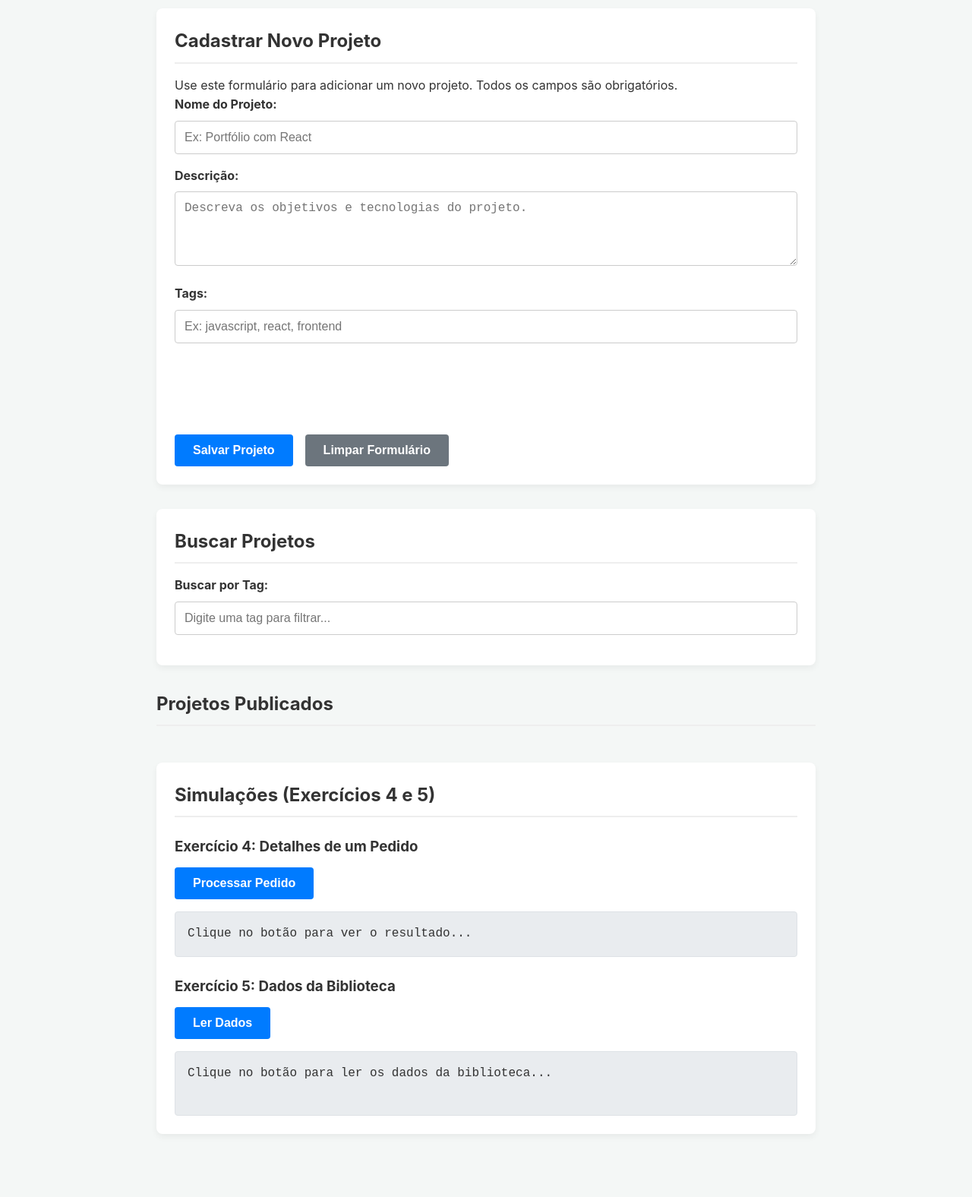
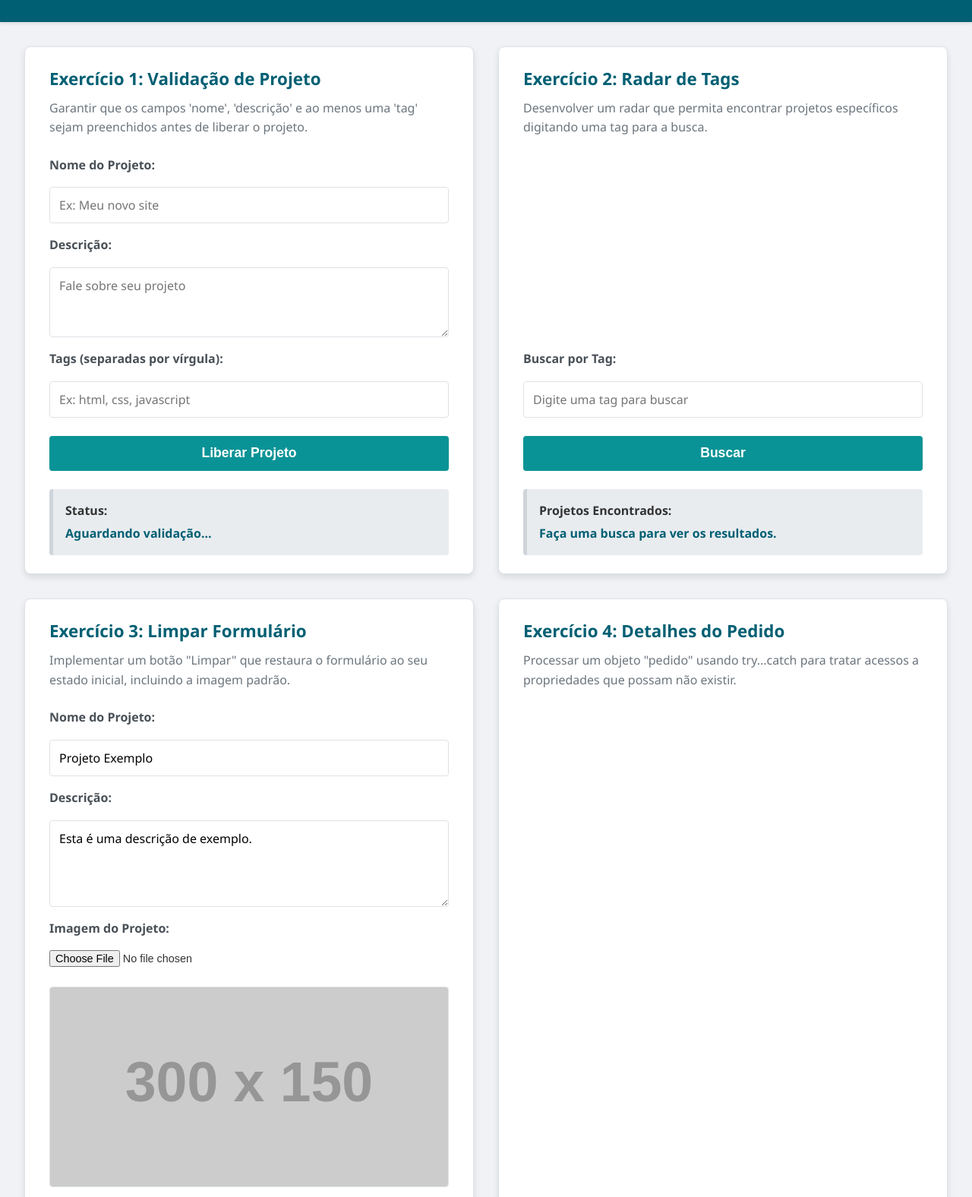
Before and after one commit to erikborges013/atividade-24-06, a plain HTML site: page index.html in a window 1280 px wide. Shown: the part 120-1696 px from the top of the page at 76% size. Drawn offline with Linux system fonts and the light colour scheme; placeholder pictures from the web are drawn by us.

Commit message:
Recomeço dos exercicios da alura

```diff
--- a/index.html
+++ b/index.html
@@ -3,89 +3,119 @@
 <head>
     <meta charset="UTF-8">
     <meta name="viewport" content="width=device-width, initial-scale=1.0">
-    <title>Exercícios Alura - Projetos</title>
+    <title>Portfólio de Exercícios - [Seu Nome]</title>
     <link rel="stylesheet" href="style.css">
+
+    <script src="script.js" defer></script>
 </head>
 <body>
 
-    <div class="container">
-        <header>
-            <h1>Painel de Gerenciamento de Projetos</h1>
-        </header>
+    <header>
+        <h1>Minha Caixa de Ferramentas de Lógica</h1>
+        <p>Uma coleção de desafios de programação resolvidos.</p>
+    </header>
 
-        <main>
-            <section class="card">
-                <h2>Cadastrar Novo Projeto</h2>
-                <p>Use este formulário para adicionar um novo projeto. Todos os campos são obrigatórios.</p>
+    <main class="container-exercicios">
 
-                <form id="projeto-form">
-                    <div class="form-group">
-                        <p id="mensagem-form"></p>
-                        <label for="nome">Nome do Projeto:</label>
-                        <input type="text" id="nome" name="nome" placeholder="Ex: Portfólio com React">
-                    </div>
+        <article class="exercicio" id="exercicio-1">
+            <h2>Exercício 1: Validação de Projeto</h2>
+            <p class="descricao">Garantir que os campos 'nome', 'descrição' e ao menos uma 'tag' sejam preenchidos antes de liberar o projeto.</p>
+            <div class="input-area">
+                <label for="proj-nome">Nome do Projeto:</label>
+                <input type="text" id="proj-nome" placeholder="Ex: Meu novo site">
 
-                    <div class="form-group">
-                        <label for="descricao">Descrição:</label>
-                        <textarea id="descricao" name="descricao" rows="4" placeholder="Descreva os objetivos e tecnologias do projeto."></textarea>
-                    </div>
+                <label for="proj-descricao">Descrição:</label>
+                <textarea id="proj-descricao" rows="3" placeholder="Fale sobre seu projeto"></textarea>
 
-                    <div class="form-group">
-                        <label for="tags">Tags: </label>
-                        <input type="text" id="tags" name="tags" placeholder="Ex: javascript, react, frontend">
-                    </div>
+                <label for="proj-tags">Tags (separadas por vírgula):</label>
+                <input type="text" id="proj-tags" placeholder="Ex: html, css, javascript">
+            </div>
+            <button id="btn-validar">Liberar Projeto</button>
+            <div class="resultado">
+                <h3>Status:</h3>
+                <p id="resultado-1">Aguardando validação...</p>
+            </div>
+        </article>
 
-                    <div class="exibir-tags" id="exibir-tags">
-                        <ul class="lista-de-tags" id="lista-de-tags">
+        <article class="exercicio" id="exercicio-2">
+            <h2>Exercício 2: Radar de Tags</h2>
+            <p class="descricao">Desenvolver um radar que permita encontrar projetos específicos digitando uma tag para a busca.</p>
+            <div class="input-area">
+                <label for="busca-tag">Buscar por Tag:</label>
+                <input type="text" id="busca-tag" placeholder="Digite uma tag para buscar">
+            </div>
+            <button id="btn-buscar">Buscar</button>
+            <div class="resultado">
+                <h3>Projetos Encontrados:</h3>
+                <div id="resultado-2">
+                    <p>Faça uma busca para ver os resultados.</p>
+                </div>
+            </div>
+            <div id="banco-de-projetos" style="display: none;">
+                <div data-tags="html,css,portfolio">Projeto Alpha</div>
+                <div data-tags="javascript,api,node">Projeto Beta</div>
+                <div data-tags="python,django,web">Projeto Gamma</div>
+                <div data-tags="html,css,javascript">Projeto Delta</div>
+            </div>
+        </article>
 
-                        </ul>
-                    </div>
+        <article class="exercicio" id="exercicio-3">
+            <h2>Exercício 3: Limpar Formulário</h2>
+            <p class="descricao">Implementar um botão "Limpar" que restaura o formulário ao seu estado inicial, incluindo a imagem padrão.</p>
+            <form id="projeto-form">
+                <div class="input-area">
+                    <label for="nome">Nome do Projeto:</label>
+                    <input type="text" id="nome" name="nome" value="Projeto Exemplo">
 
-                    <div class="form-actions">
-                        <button type="submit" id="btn-salvar">Salvar Projeto</button>
-                        <button type="button" id="btn-limpar" class="botao-limpar">Limpar Formulário</button>
-                    </div>
-                </form>
-            </section>
+                    <label for="descricao">Descrição:</label>
+                    <textarea id="descricao" name="descricao" rows="4">Esta é uma descrição de exemplo.</textarea>
 
-            <section class="card">
-                <h2>Buscar Projetos</h2>
-                <div class="form-group">
-                    <label for="busca-tag">Buscar por Tag:</label>
-                    <input type="text" id="busca-tag" placeholder="Digite uma tag para filtrar...">
-                </div>
-            </section>
+                    <label for="imagem">Imagem do Projeto:</label>
+                    <input type="file" id="imagem" name="imagem">
+                    <img id="imagem-preview" src="https://via.placeholder.com/300x150.png?text=Imagem+Padrão" alt="Imagem do Projeto">
 
-            <section>
-                <h2>Projetos Publicados</h2>
-                <div id="lista-projetos">
-
-                    </div>
-            </section>
-
-            <section class="card">
-                <h2>Simulações (Exercícios 4 e 5)</h2>
-
-                <div class="simulacao-group">
-                    <h3>Exercício 4: Detalhes de um Pedido</h3>
-                    <button id="btn-exibir-pedido">Processar Pedido</button>
-                    <div id="resultado-pedido" class="resultado-box">
-                        Clique no botão para ver o resultado...
-                    </div>
+                    <label for="tags">Tags:</label>
+                    <input type="text" id="tags" name="tags" placeholder="Adicione tags separadas por vírgula">
                 </div>
 
-                <div class="simulacao-group">
-                    <h3>Exercício 5: Dados da Biblioteca</h3>
-                    <button id="btn-ler-biblioteca">Ler Dados</button>
-                    <pre id="resultado-biblioteca" class="resultado-box">
-Clique no botão para ler os dados da biblioteca...
-                    </pre>
+                <div class="botoes-wrapper">
+                    <button type="submit" id="btn-salvar-proj">Salvar Projeto</button>
+                    <button type="button" id="btn-limpar-form" class="botao-limpar">Limpar</button>
                 </div>
-            </section>
-        </main>
-    </div>
+            </form>
+        </article>
 
-    <script src="script.js"></script>
+        <article class="exercicio" id="exercicio-4">
+            <h2>Exercício 4: Detalhes do Pedido</h2>
+            <p class="descricao">Processar um objeto "pedido" usando try...catch para tratar acessos a propriedades que possam não existir.</p>
+            <div class="botoes-wrapper">
+                <button id="btn-pedido-valido">Simular Pedido Válido</button>
+                <button id="btn-pedido-invalido" class="botao-limpar">Simular Pedido com Erro</button>
+            </div>
+            <div class="resultado">
+                <h3>Detalhes do Pedido:</h3>
+                <p id="resultado-4">Clique em um botão para processar um pedido.</p>
+            </div>
+        </article>
+
+        <article class="exercicio" id="exercicio-5">
+            <h2>Exercício 5: Leitura da Biblioteca</h2>
+            <p class="descricao">Ler dados de livros de um objeto, utilizando try...catch para capturar erros em dados malformados ou ausentes.</p>
+             <div class="botoes-wrapper">
+                <button id="btn-biblioteca-valida">Processar Biblioteca Completa</button>
+                <button id="btn-biblioteca-invalida" class="botao-limpar">Processar Biblioteca com Erros</button>
+            </div>
+            <div class="resultado">
+                <h3>Livros Processados:</h3>
+                <p id="resultado-5">Clique em um botão para processar a biblioteca.</p>
+            </div>
+        </article>
+
+    </main>
+
+    <footer>
+        <p>&copy; 2025 [Seu Nome]. Construído como parte do meu portfólio de desenvolvimento.</p>
+    </footer>
 
 </body>
 </html>
--- a/script.js
+++ b/script.js
@@ -1,70 +1,19 @@
-const inputNome = document.getElementById("nome");
-const inputDescricao = document.getElementById("descricao");
-const inputTags = document.getElementById("tags");
-const listaParaExibirTags = document.getElementById("lista-de-tags");
-const mensagemDoFormulario = document.getElementById("mensagem-form");
-const btnSalvar = document.getElementById("btn-salvar");
-const btnLimpar = document.getElementById("btn-limpar");
+//Implementando tratamento de dados
 
+const btnLiberarProjeto = document.getElementById("btn-validar");
+const mensagemDeValidacao = document.getElementById("resultado-1");
 
-
-inputTags.addEventListener("keypress", (evento) => {
-
-    if (evento.key === "Enter") {
-        evento.preventDefault();
-        const tag = document.createElement("li");
-        tag.classList.add("tag");
-        const tagTexto = document.createElement("p");
-        tagTexto.innerText = inputTags.value;
-        tag.appendChild(tagTexto);
-        listaParaExibirTags.appendChild(tag);
-        inputTags.value = "";
-    }
-})
-const listaProjetos = document.getElementById("lista-projetos");
-
-btnSalvar.addEventListener("click", async(evento) => {
+btnLiberarProjeto.addEventListener("click", (evento) => {
     evento.preventDefault();
-    const nome = inputNome.value;
-    const descricao = inputDescricao.value;
-    const tag = inputTags.value;
-    const quantidadeDeTags = listaParaExibirTags.querySelectorAll(".tag");
-    if (nome === "" || descricao === "" || quantidadeDeTags.length === 0 ) {
-        mensagemDoFormulario.textContent = "Por favor, preencha os campos corretamente.";
-        setTimeout(() => {
-            mensagemDoFormulario.innerText = "";
-        }, 2000);
-        return;
-    }
-    btnSalvar.innerText = "Cadastrando..."
-    btnSalvar.disabled = true;
-    try {
-        setTimeout(() => {
-            listaProjetos.innerHTML = `<div class="projeto-card">
-                        <h4 id="titulo-projeto-publicado">${nome}</h4>
-                        <p id="descricao-projeto-publicado">${descricao}</p>
-                        <div class="tags-container">
-                            <span class="tag">html</span>
-                            <span class="tag">css</span>
-                        </div>
-                    </div>`
-                    quantidadeDeTags.forEach(doc => {
-                        const tagCriada = document.createElement("span");
-                        tagCriada.innerText = doc;
-                        const containerTags = document.querySelector(".tags-container");
-                        containerTags.appendChild(tagCriada);
-                    });
-            mensagemDoFormulario.innerText = "Cadastrado com sucesso!"
-        }, 2000);
-    } catch (error) {
-        console.error(error);
-    } finally {
-        btnSalvar.innerText = "Salvar Projeto";
-        btnSalvar.disabled = false;
-        inputNome.value = "";
-        inputDescricao.value = "";
-        inputTags.value = "";
-        listaParaExibirTags.innerHTML = "";
+    const inputNomeDoProjeto = document.getElementById("proj-nome").value;
+    const inputDescricaoDoProjeto = document.getElementById("proj-descricao").value;
+    const inputTagsDoProjeto = document.getElementById("proj-tags").value;
+    if (inputNomeDoProjeto && inputDescricaoDoProjeto && inputTagsDoProjeto) {
+        mensagemDeValidacao.innerText = "Projeto publicado com sucesso!";
+    } else {
+        mensagemDeValidacao.innerText = "Preencha os campos corretamente";
     }
 
 })
+
+//Formulário de busca
--- a/style.css
+++ b/style.css
@@ -1,168 +1,202 @@
-/* Estilos Gerais e Reset */
+/* --- Variáveis de Cor e Fontes (fácil de customizar) --- */
+:root {
+    --cor-primaria: #005f73;
+    --cor-secundaria: #0a9396;
+    --cor-fundo: #f0f2f5;
+    --cor-fundo-card: #ffffff;
+    --cor-texto: #333333;
+    --cor-texto-claro: #ffffff;
+    --cor-borda: #dee2e6;
+    --cor-sombra: rgba(0, 0, 0, 0.1);
+    --cor-sucesso: #e9f5e9;
+    --cor-sucesso-borda: #a3d9a3;
+    --cor-erro: #f8d7da;
+    --cor-erro-borda: #f5c6cb;
+    --cor-botao-secundario: #6c757d;
+    --fonte-principal: 'Segoe UI', Tahoma, Geneva, Verdana, sans-serif;
+}
+
+/* --- Reset e Estilos Gerais --- */
 * {
+    box-sizing: border-box;
     margin: 0;
     padding: 0;
-    box-sizing: border-box;
 }
 
 body {
-    font-family: -apple-system, BlinkMacSystemFont, 'Segoe UI', Roboto, Helvetica, Arial, sans-serif;
-    background-color: #f4f7f6;
-    color: #333;
+    font-family: var(--fonte-principal);
+    background-color: var(--cor-fundo);
+    color: var(--cor-texto);
     line-height: 1.6;
 }
 
-.container {
-    max-width: 900px;
-    margin: 2rem auto;
-    padding: 1rem;
+/* --- Cabeçalho e Rodapé --- */
+header {
+    background-color: var(--cor-primaria);
+    color: var(--cor-texto-claro);
+    padding: 2rem;
+    text-align: center;
+    box-shadow: 0 2px 4px var(--cor-sombra);
 }
 
-header {
-    text-align: center;
-    margin-bottom: 2rem;
+header h1 {
+    margin-bottom: 0.5rem;
 }
 
-h1 {
-    color: #0056b3;
+footer {
+    text-align: center;
+    padding: 1.5rem;
+    margin-top: 2rem;
+    font-size: 0.9em;
+    color: #6c757d;
 }
 
-h2 {
-    color: #333;
-    margin-bottom: 1rem;
-    padding-bottom: 0.5rem;
-    border-bottom: 2px solid #eee;
+/* --- Layout Principal dos Exercícios --- */
+.container-exercicios {
+    display: grid;
+    grid-template-columns: repeat(auto-fit, minmax(400px, 1fr));
+    gap: 2rem;
+    padding: 2rem;
+    max-width: 1400px;
+    margin: 0 auto;
 }
 
-h3 {
-    margin-bottom: 0.75rem;
+/* --- Estilo Individual de Cada Card de Exercício --- */
+.exercicio {
+    background-color: var(--cor-fundo-card);
+    border: 1px solid var(--cor-borda);
+    border-radius: 8px;
+    padding: 1.5rem 2rem;
+    box-shadow: 0 4px 8px var(--cor-sombra);
+    transition: transform 0.3s ease, box-shadow 0.3s ease;
+    display: flex;
+    flex-direction: column;
 }
 
-section {
-    margin-bottom: 2rem;
+.exercicio:hover {
+    transform: translateY(-5px);
+    box-shadow: 0 8px 16px var(--cor-sombra);
 }
 
-/* Estilo de Cartão para agrupar seções */
-.card {
-    background-color: #ffffff;
-    border-radius: 8px;
-    padding: 1.5rem;
-    box-shadow: 0 4px 8px rgba(0,0,0,0.05);
+.exercicio h2 {
+    color: var(--cor-primaria);
+    margin-bottom: 0.5rem;
+    font-size: 1.4em;
 }
 
-/* Estilos de Formulário */
-.form-group {
-    margin-bottom: 1rem;
+.exercicio .descricao {
+    margin-bottom: 1.5rem;
+    color: #6c757d;
+    flex-grow: 1;
 }
 
-.form-group label {
-    display: block;
-    margin-bottom: 0.5rem;
-    font-weight: bold;
+/* --- Área de Inputs e Formulários --- */
+.input-area {
+    margin-bottom: 1.5rem;
+    display: flex;
+    flex-direction: column;
+    gap: 1rem;
 }
 
-input[type="text"],
-textarea {
+.input-area label {
+    font-weight: bold;
+    color: #495057;
+}
+
+.input-area input[type="text"],
+.input-area textarea {
     width: 100%;
     padding: 0.75rem;
-    border: 1px solid #ccc;
+    border: 1px solid var(--cor-borda);
     border-radius: 4px;
-    font-size: 1rem;
+    font-size: 1em;
+    font-family: var(--fonte-principal);
 }
 
-textarea {
-    resize: vertical;
+.input-area input[type="text"]:focus,
+.input-area textarea:focus {
+    outline: none;
+    border-color: var(--cor-secundaria);
+    box-shadow: 0 0 0 2px rgba(10, 147, 150, 0.2);
 }
 
-.form-actions {
-    display: flex;
-    gap: 1rem;
-    margin-top: 1.5rem;
+/* --- Estilos específicos para o Exercício 3 --- */
+#imagem-preview {
+    max-width: 100%;
+    height: auto;
+    margin-top: 10px;
+    border-radius: 4px;
+    border: 1px solid var(--cor-borda);
 }
 
+input[type="file"] {
+    font-size: 0.9em;
+}
+
+/* --- Botões --- */
 button {
-    padding: 0.75rem 1.5rem;
+    display: block;
+    width: 100%;
+    padding: 0.8rem;
+    background-color: var(--cor-secundaria);
+    color: var(--cor-texto-claro);
     border: none;
     border-radius: 4px;
-    background-color: #007bff;
-    color: white;
-    font-size: 1rem;
+    font-size: 1.1em;
     font-weight: bold;
     cursor: pointer;
     transition: background-color 0.3s ease;
 }
 
 button:hover {
-    background-color: #0056b3;
+    background-color: var(--cor-primaria);
+}
+
+.botoes-wrapper {
+    display: flex;
+    gap: 1rem;
+    margin-bottom: 1.5rem;
 }
 
 .botao-limpar {
-    background-color: #6c757d;
+    background-color: var(--cor-botao-secundario);
 }
 .botao-limpar:hover {
     background-color: #5a6268;
 }
 
-/* Estilos da Lista de Projetos */
-#lista-projetos {
-    display: grid;
-    grid-template-columns: repeat(auto-fill, minmax(280px, 1fr));
-    gap: 1.5rem;
+/* --- Área de Resultado --- */
+.resultado {
+    margin-top: 1.5rem;
+    padding: 1rem;
+    border-radius: 4px;
+    min-height: 60px;
+    background-color: #e9ecef;
+    border-left: 5px solid #ced4da;
 }
 
-.projeto-card {
-    background: #fff;
-    border: 1px solid #e0e0e0;
-    border-radius: 8px;
-    padding: 1rem;
-    box-shadow: 0 2px 4px rgba(0,0,0,0.04);
+.resultado h3 {
+    margin-bottom: 0.25rem;
+    font-size: 1em;
+    color: var(--cor-texto);
 }
 
-.projeto-card h4 {
-    margin-bottom: 0.5rem;
-    color: #007bff;
+.resultado p, #resultado-2 div {
+    font-weight: bold;
+    color: var(--cor-primaria);
 }
 
-.tags-container {
-    display: flex;
-    flex-wrap: wrap;
-    gap: 0.5rem;
-    margin-top: 1rem;
+/* Classes dinâmicas para o resultado */
+.resultado.sucesso {
+    background-color: var(--cor-sucesso);
+    border-left-color: var(--cor-sucesso-borda);
 }
 
-.tag {
-    background-color: #e9ecef;
-    color: #495057;
-    padding: 0.25rem 0.75rem;
-    border-radius: 12px;
-    font-size: 0.85rem;
+.resultado.erro {
+    background-color: var(--cor-erro);
+    border-left-color: var(--cor-erro-borda);
 }
 
-
-/* Estilos das Simulações (Exercícios 4 e 5) */
-.simulacao-group {
-    margin-top: 1.5rem;
+.resultado.erro p {
+    color: #721c24;
 }
-
-.resultado-box {
-    background-color: #e9ecef;
-    border: 1px solid #dee2e6;
-    border-radius: 4px;
-    padding: 1rem;
-    margin-top: 1rem;
-    min-height: 50px;
-    font-family: 'Courier New', Courier, monospace;
-}
-
-pre#resultado-biblioteca {
-    white-space: pre-wrap; /* Garante que o texto quebre a linha */
-    word-wrap: break-word;
-}
-
-.exibir-tags {
-    height: 10vh;
-}
-
-#mensagem-form {
-    color: red;
-}
```
